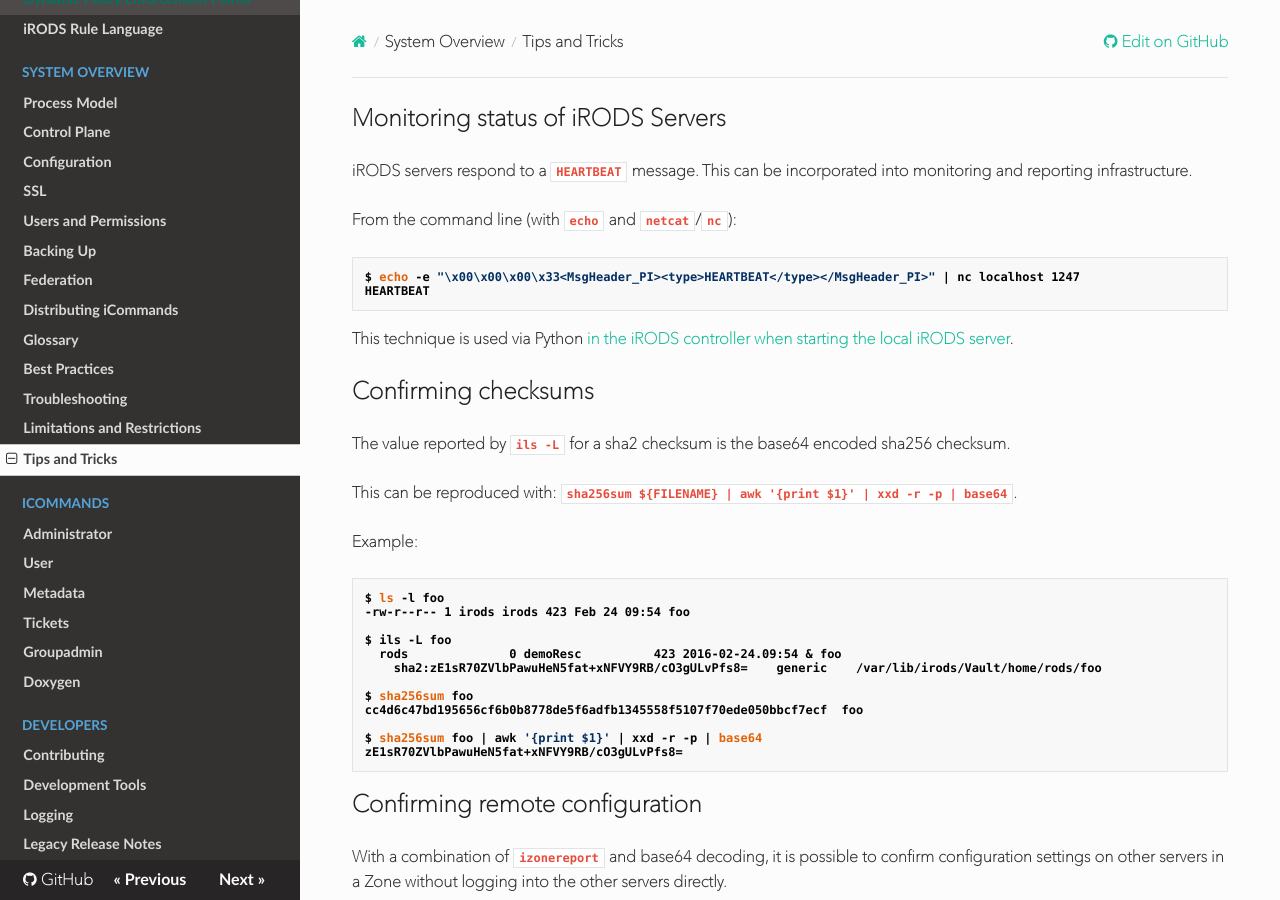
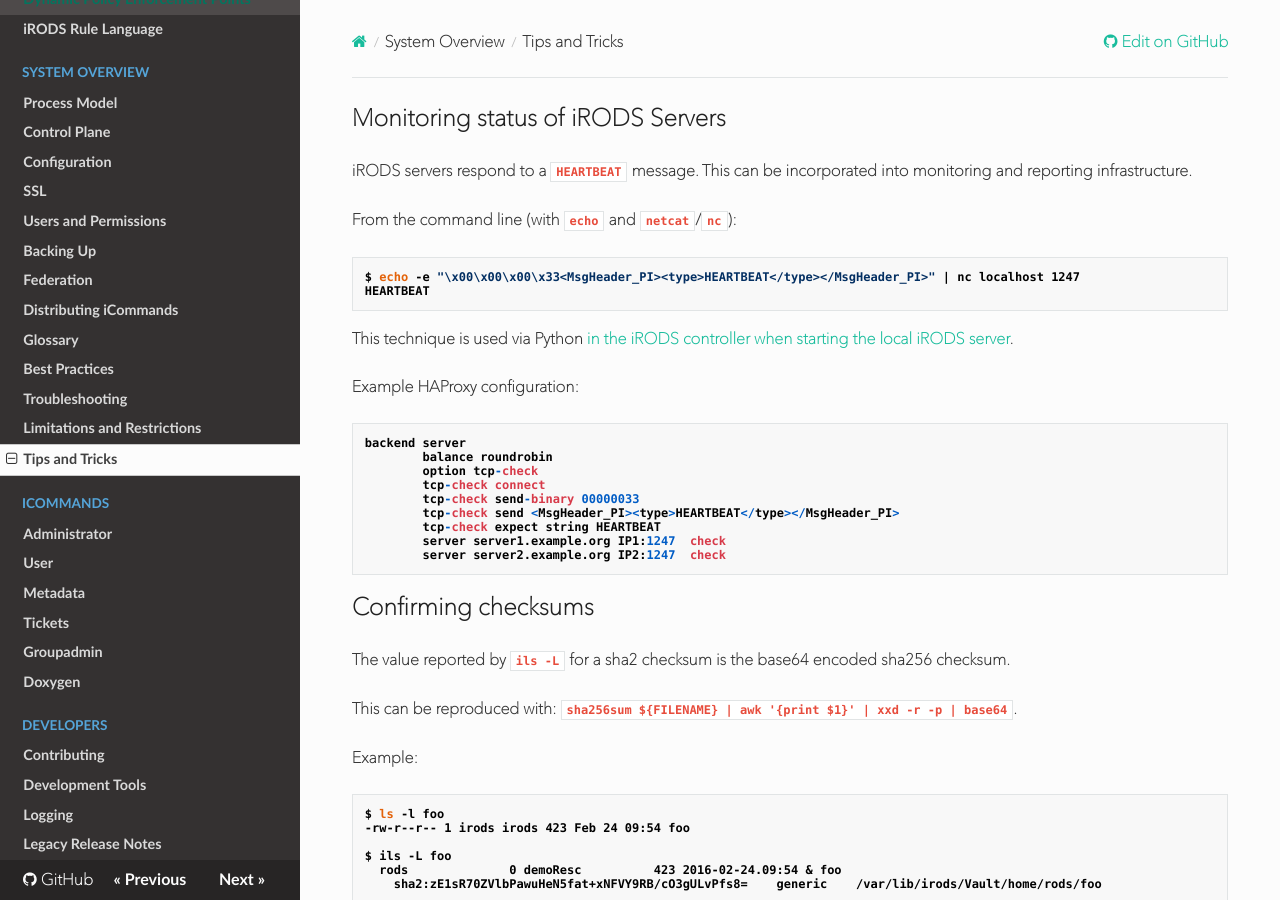
Before and after one commit to irods/irods_docs, an MkDocs documentation site: the page built from docs/system_overview/tips_and_tricks.md, in a window 1280 px wide and 900 px high. Built offline with MkDocs 1.6.1, drawn with Linux system fonts in a browser that asks for light colours; nearby versions of some CDN libraries.

Commit message:
[irods/irods#3880] add example HAProxy configuration

````diff
--- a/docs/system_overview/tips_and_tricks.md
+++ b/docs/system_overview/tips_and_tricks.md
@@ -9,6 +9,19 @@
 ```
 
 This technique is used via Python [in the iRODS controller when starting the local iRODS server](https://github.com/irods/irods/blob/a4c97f8a65bd8d2b5d7a505612f2d9d670d33957/scripts/irods/controller.py#L103-L113).
+
+Example HAProxy configuration:
+```
+backend server
+        balance roundrobin
+        option tcp-check
+        tcp-check connect
+        tcp-check send-binary 00000033
+        tcp-check send <MsgHeader_PI><type>HEARTBEAT</type></MsgHeader_PI>
+        tcp-check expect string HEARTBEAT
+        server server1.example.org IP1:1247  check
+        server server2.example.org IP2:1247  check
+```
 
 ## Confirming checksums
 
````
